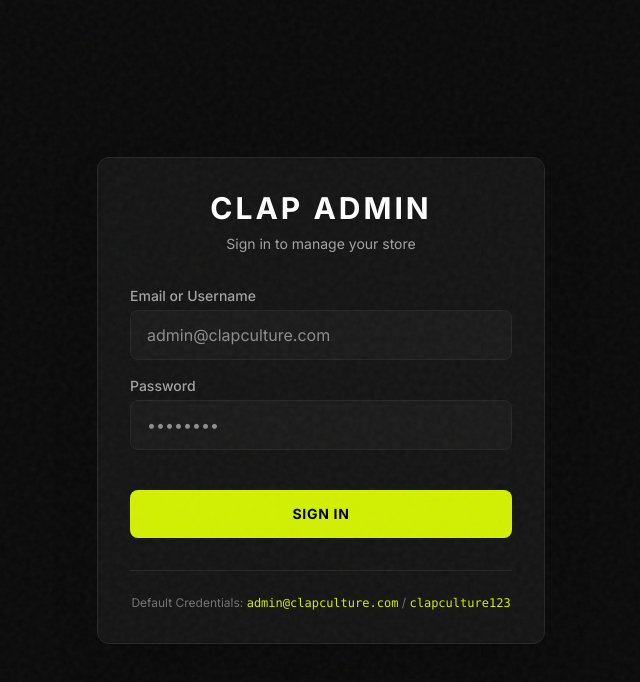
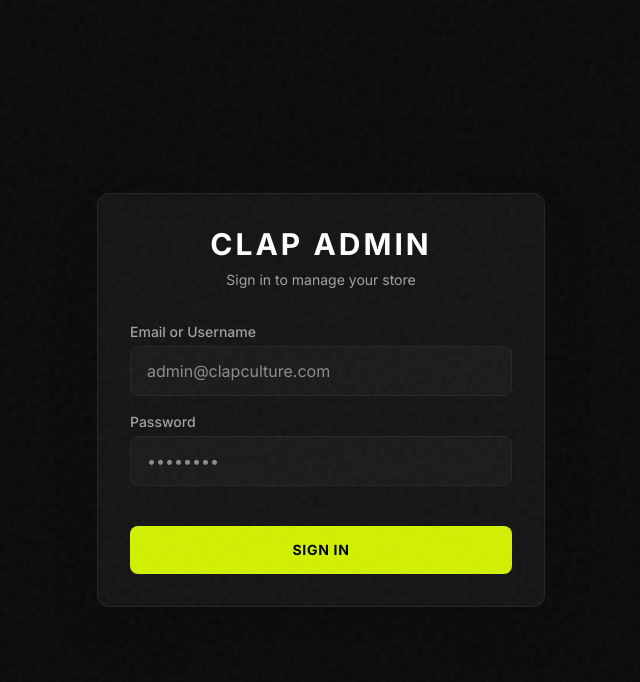
Before and after one commit to ANCIENTINSANE/clapculture, a Next.js app in the folder apps/web/: page /admin/login in a window 1280 px wide. Shown: the top 682 px of the page, without its empty margins (319-959 px from the left). Built offline with nearby package versions, Linux system fonts and the light colour scheme.

Commit message:
fix(auth): remove default credentials from admin login UI

```diff
--- a/apps/web/src/app/admin/login/page.tsx
+++ b/apps/web/src/app/admin/login/page.tsx
@@ -87,10 +87,6 @@ export default function AdminLogin() {
             {isLoading ? 'VERIFYING...' : 'SIGN IN'}
           </button>
         </form>
-
-        <div className="mt-8 pt-6 border-t border-[#262626] text-center text-xs text-[#737373]">
-          Default Credentials: <span className="text-[#d2f000] font-mono">admin@clapculture.com</span> / <span className="text-[#d2f000] font-mono">clapculture123</span>
-        </div>
       </div>
     </div>
   );
```
